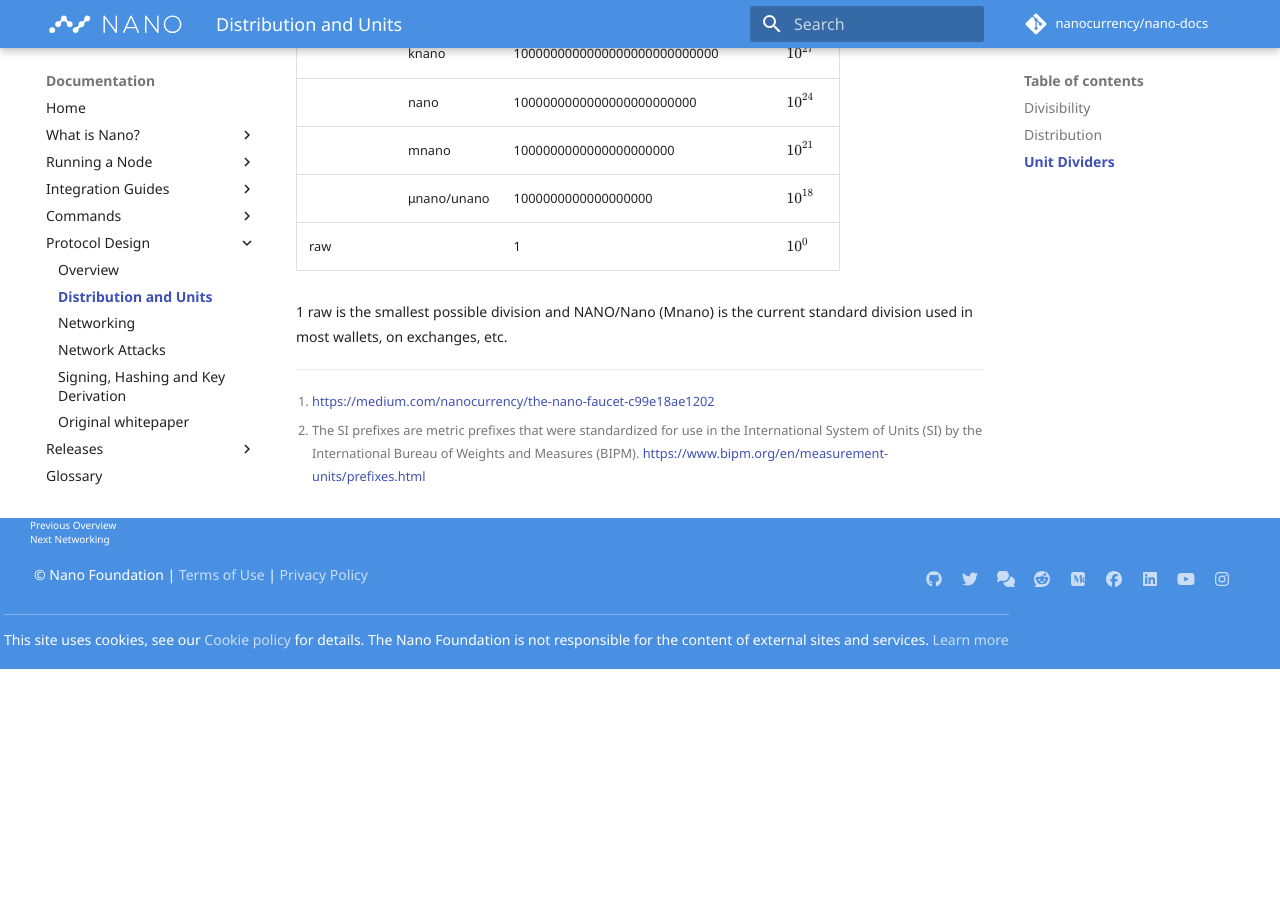
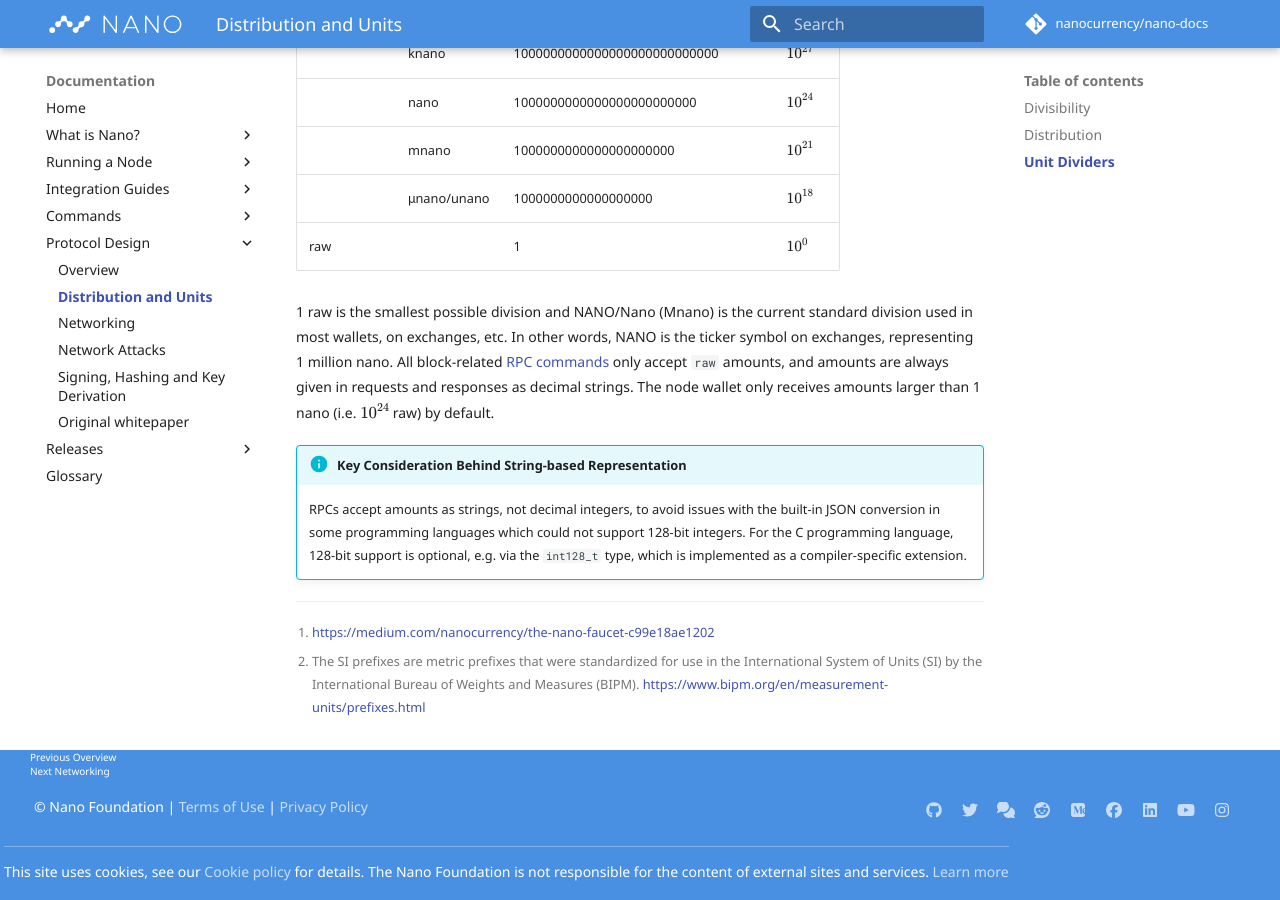
Before and after one commit to nanocurrency/nano-docs, an MkDocs documentation site: the page built from docs/protocol-design/distribution-and-units.md, in a window 1280 px wide and 900 px high, scrolled down 1351 px. Built offline with MkDocs 1.6.1 and Material for MkDocs 9.7.7, drawn with Linux system fonts in a browser that asks for light colours; formulas are drawn with MathJax 3; comment, search, counter and statistics services are not loaded; before the commit the page ends 2020 px from its top, so only the background shows below that.

Commit message:
Clarify the units used in RPC commands and wallets
The term "NANO" and "nano" might confuse the users of RPC and/or
wallets. This patch attempts to clarify the usage of each units.

```diff
--- a/docs/protocol-design/distribution-and-units.md
+++ b/docs/protocol-design/distribution-and-units.md
@@ -34,7 +34,10 @@
 |               | μnano/unano | 1000000000000000000                | $10^{18}$
 | raw           |             | 1                                  | $10^{0}$
 
-1 raw is the smallest possible division and NANO/Nano (Mnano) is the current standard division used in most wallets, on exchanges, etc.
+1 raw is the smallest possible division and NANO/Nano (Mnano) is the current standard division used in most wallets, on exchanges, etc. In other words, NANO is the ticker symbol on exchanges, representing 1 million nano. All block-related [RPC commands](/commands/rpc-protocol/) only accept `raw` amounts, and amounts are always given in requests and responses as decimal strings. The node wallet only receives amounts larger than 1 nano (i.e. $10^{24}$ raw) by default.
+
+!!! info "Key Consideration Behind String-based Representation"
+	RPCs accept amounts as strings, not decimal integers, to avoid issues with the built-in JSON conversion in some programming languages which could not support 128-bit integers. For the C programming language, 128-bit support is optional, e.g. via the `int128_t` type, which is implemented as a compiler-specific extension.
 
 [^1]:https://medium.com/nanocurrency/the-nano-faucet-c99e18ae1202
 [^2]:The SI prefixes are metric prefixes that were standardized for use in the International System of Units (SI) by the International Bureau of Weights and Measures (BIPM). https://www.bipm.org/en/measurement-units/prefixes.html
```
